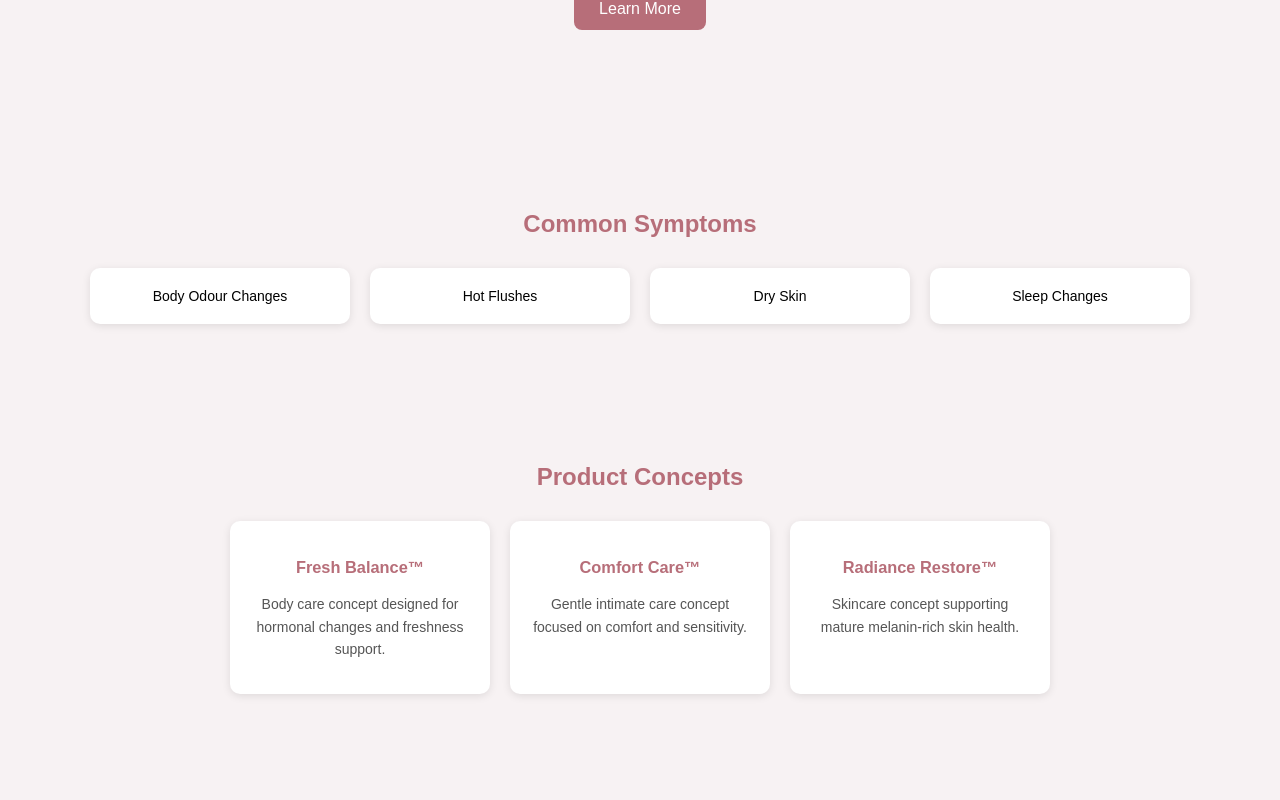
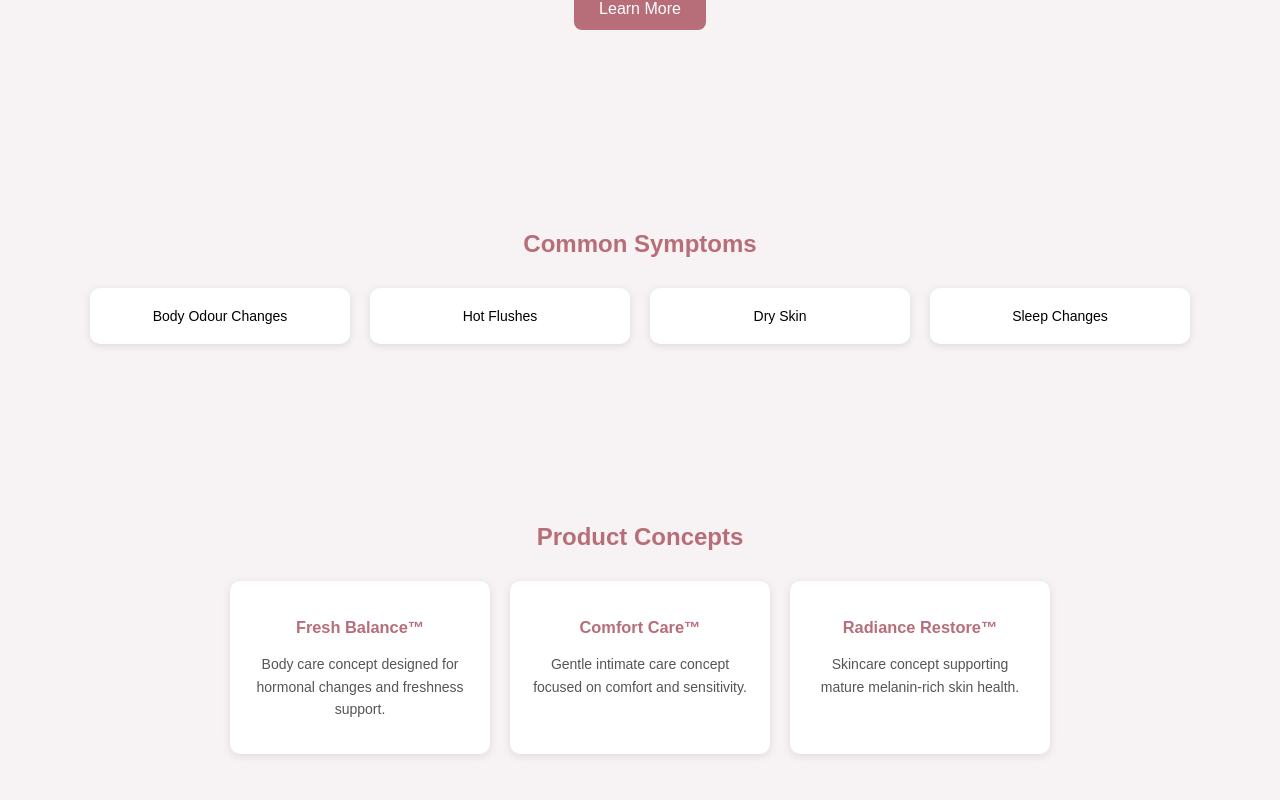
Before and after one commit to Funmi77/melanin-menopause, a React (Create React App) app: page / in a window 1280 px wide. Shown: the part 1060-1860 px from the top of the page. Built offline with nearby package versions, Linux system fonts and the light colour scheme.

Commit message:
Added .section

```diff
--- a/src/components/Hero.js
+++ b/src/components/Hero.js
@@ -2,7 +2,7 @@ import heroImage from "../images/hero-image.jpg";
 
 function Hero() {
   return (
-    <div className="hero" id="home">
+    <div className="hero section" id="home">
       <img
         src={heroImage}
         alt="Black woman wellness and self-care"
--- a/src/components/Products.js
+++ b/src/components/Products.js
@@ -1,6 +1,6 @@
 function Products() {
   return (
-    <div className="products" id="products">
+    <div className="products section" id="products">
       <h2>Product Concepts</h2>
 
       <div className="card-container">
--- a/src/components/Symptoms.js
+++ b/src/components/Symptoms.js
@@ -1,6 +1,6 @@
 function Symptoms() {
   return (
-    <div className="symptoms" id="symptoms">
+    <div className="symptoms section" id="symptoms">
       <h2>Common Symptoms</h2>
 
       <div className="card-container">
```
